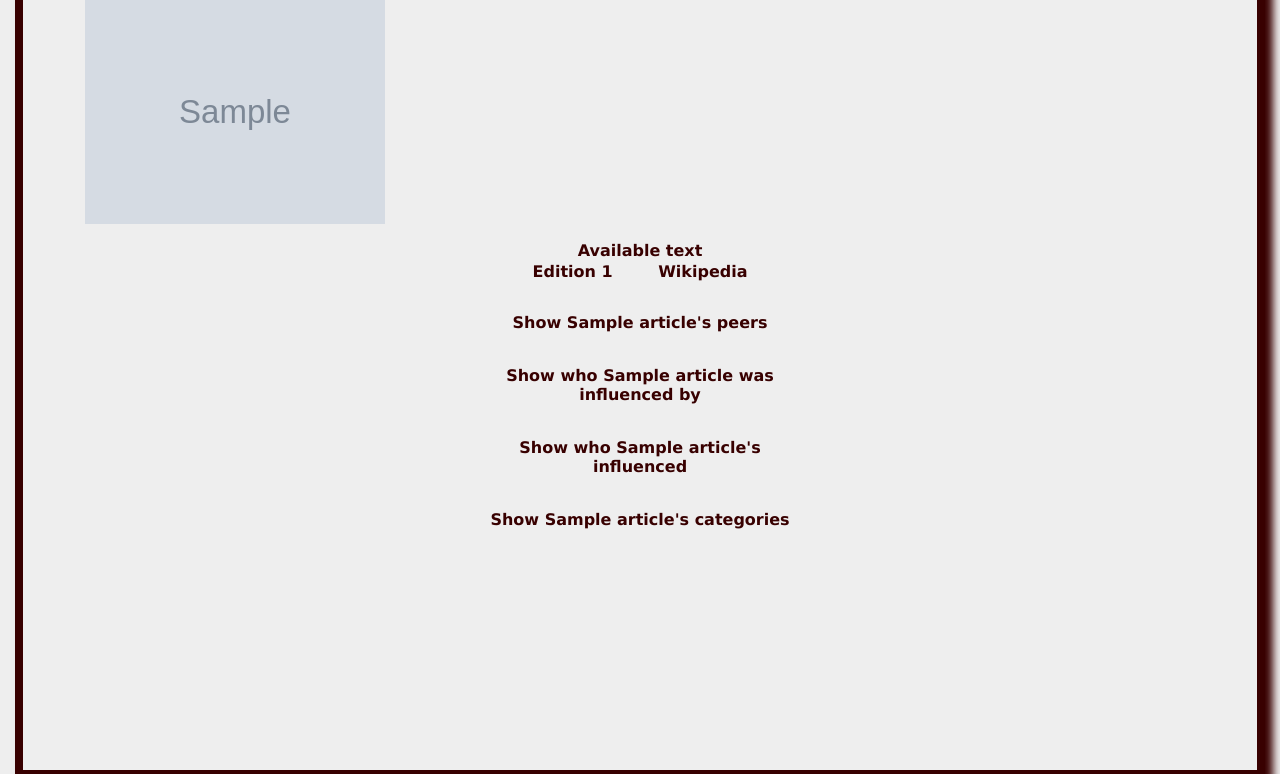
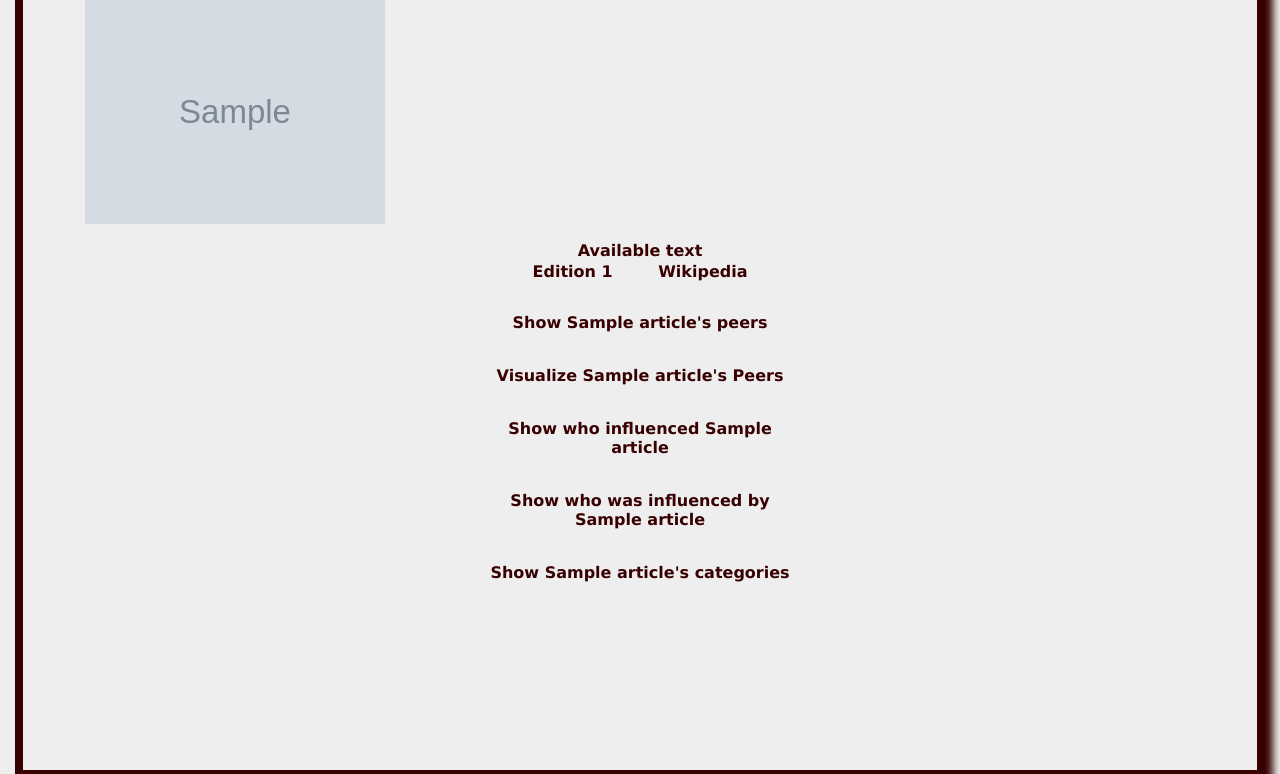
Before and after one commit to gabrovski/knowevo, a Django app: template templates/gravebook/article_detail.html in a window 1280 px wide. Shown: the part 205-979 px from the top of the page. Run offline with Django 3.2, Linux system fonts and the light colour scheme; tables that the repository leaves empty hold one stand-in row (values such as "Sample post"); the template is opened without the code that fills it: values that come from a table or form of the project are taken from there, most other values are stand-ins (such as "Sample title", 1, 10 or a date in 2020); grey boxes marked "Sample" are stand-in pictures; some libraries are stand-ins or nearby versions.

Commit message:
ajax requests for springbox

```diff
--- a/templates/gravebook/article_detail.html
+++ b/templates/gravebook/article_detail.html
@@ -30,10 +30,6 @@
 
     <div id="spring_container"> </div>
 
-    <script>
-      //$("#spring_container").load("_spring_box");
-    </script>
-
     {% if matches.count > 1 %}
     <div class="people_div">
       <span class="people">Appearance in Encyclopedia Britannica</span>
@@ -49,7 +45,7 @@
 	<tr>
 	  {% for match in matches %}
 	  {% if match.art_ed != 1000 %}
-	  <td class="other_ed">{{ match.name }}</td>
+	  <td class="other_ed">{{ match.get_name }}</td>
 	  {% endif %}
 	  {% endfor %}
 	</tr>
@@ -77,12 +73,17 @@
     </div>
 
     <div class="people_div">
-      <span class="people" onclick="loadArticleData('influenced_by_div')">Show who {{ article.name }} was influenced by</span>
+      <span class="people" onclick="loadArticleData('springbox_div')">Visualize {{ article.name }}'s Peers</span>
+      <div id="springbox_div"></div>
+    </div>
+
+    <div class="people_div">
+      <span class="people" onclick="loadArticleData('influenced_by_div')">Show who influenced {{ article.name }}</span>
       <div id="influenced_by_div"></div>
     </div>
 
     <div class="people_div">
-      <span class="people" onclick="loadArticleData('influences_div')">Show who {{ article.name }}'s influenced</span>
+      <span class="people" onclick="loadArticleData('influences_div')">Show who was influenced by {{ article.name }}</span>
       <div id="influences_div"></div>
     </div>
 
```
